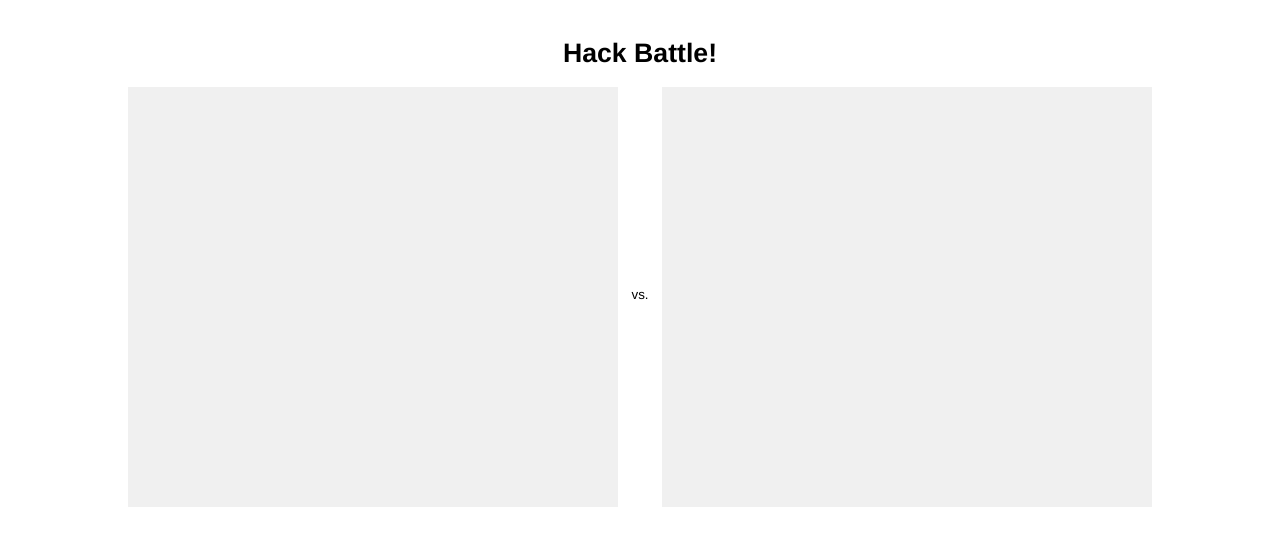
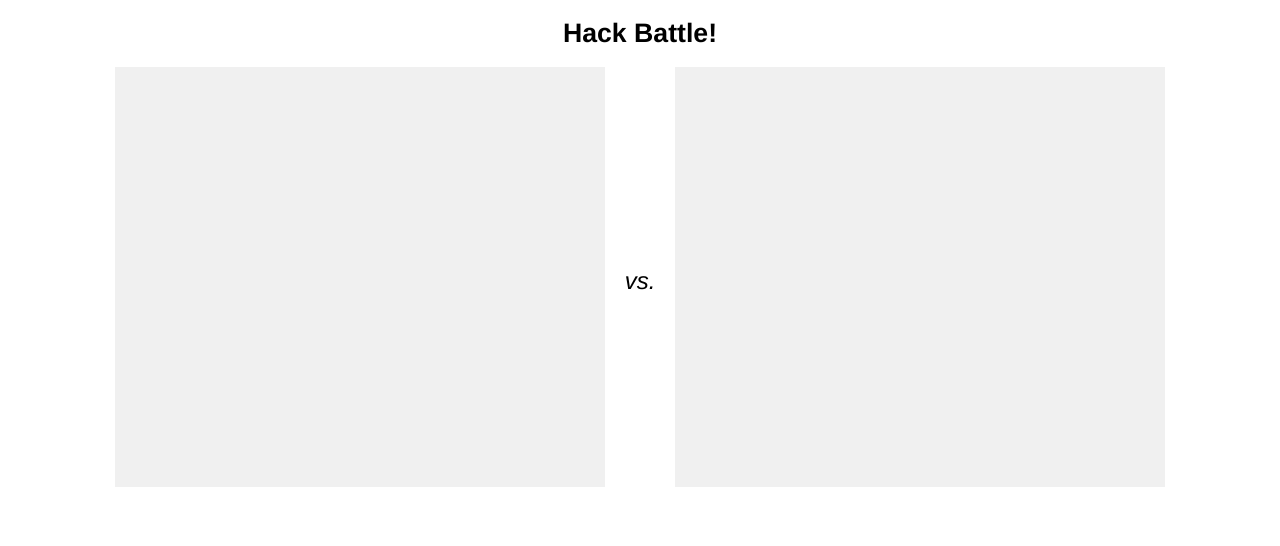
Before and after one commit to toolness/hack-battle-prototype, a plain HTML site: page index.html in a window 1280 px wide. Drawn offline with nearby package versions, Linux system fonts and the light colour scheme.

Commit message:
made vs. bigger, removed top padding

```diff
--- a/index.html
+++ b/index.html
@@ -3,11 +3,10 @@
 <title>Popcorn Goggles Experiment</title>
 <style>
 html, body {
-  width: 1024px;
+  width: 1050px;
   margin: 0 auto;
   font-family: "Helvetica Neue", Helvetica, Arial, sans-serif;
   font-size: 10pt;
-  padding-top: 10px;
 }
 
 a {
@@ -43,6 +42,8 @@ div.hacks {
 span.versus {
   display: inline-block;
   padding-top: 200px;
+  font-size: 18pt;
+  font-style: italic;
 }
 
 h1 {
```
